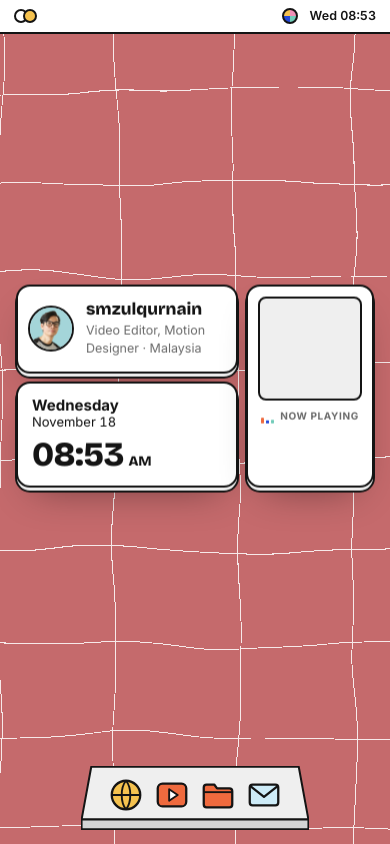
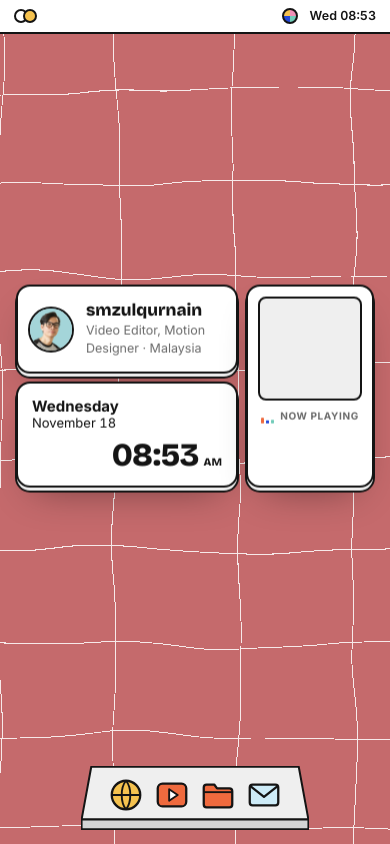
Before and after one commit to smzulqurnain/portfolio-desktop, a plain HTML site: page index.html in a window 390 px wide. Drawn offline with nearby package versions, Linux system fonts and the light colour scheme.

Commit message:
Copyright year follows the current year; clock time right-aligned and scales with the card
Co-Authored-By: Claude Opus 5.5 <noreply@anthropic.com>

```diff
--- a/app.js
+++ b/app.js
@@ -241,7 +241,7 @@ const APPS = {
         <div class="note">
           <div class="tags">${Object.values(FOLDERS).map(f => `<span class="tag" style="--c:${f.soft}">${f.name}</span>`).join('')}<span class="tag" style="--c:#d6f2ec">AI</span></div>
           ${paras(S.bio || '')}
-          <p class="credit"><span class="copy">© 2026 SM Zulqurnain.</span>UI based on the <a href="https://contrauikit.com/" target="_blank" rel="noopener">Contra Wireframe Kit</a> by <a href="https://vijayverma.co/" target="_blank" rel="noopener">Vijay Verma</a>.</p></div>`,
+          <p class="credit"><span class="copy">© ${new Date().getFullYear()} ${esc(S.name || "SM Zulqurnain")}.</span>UI based on the <a href="https://contrauikit.com/" target="_blank" rel="noopener">Contra Wireframe Kit</a> by <a href="https://vijayverma.co/" target="_blank" rel="noopener">Vijay Verma</a>.</p></div>`,
     });
   },
 
--- a/index.html
+++ b/index.html
@@ -5,7 +5,7 @@
 <meta name="viewport" content="width=device-width, initial-scale=1">
 <title>SM Zulqurnain — Motion Desktop</title>
 <meta name="description" content="Portfolio of SM Zulqurnain, motion designer. Social, TVC and launch work for Perodua, MG, Proton, KFC, Pantene and more.">
-<meta name="copyright" content="© 2026 SM Zulqurnain">
+<meta name="copyright" content="© SM Zulqurnain">
 <link rel="icon" href="favicon.ico" sizes="16x16 32x32">
 <link rel="icon" type="image/png" sizes="32x32" href="assets/icons/favicon-32.png">
 <link rel="icon" type="image/png" sizes="16x16" href="assets/icons/favicon-16.png">
--- a/style.css
+++ b/style.css
@@ -64,12 +64,12 @@ button.wg:hover{transform:translateY(-3px)}
 .wg-avatar svg,.wg-avatar img{width:100%;height:100%;object-fit:cover;display:block}
 .wg-handle{display:block;font:800 17px/1.15 var(--display)}
 .wg-role{display:block;font-size:12.5px;color:var(--muted);margin-top:2px}
-.wg-clock{display:flex;align-items:center;gap:10px;padding:12px 14px;font-variant-numeric:tabular-nums}
-.wg-day{display:flex;flex-direction:column;line-height:1.2;font-size:13px}
+.wg-clock{display:flex;flex-wrap:wrap;align-items:center;gap:4px 10px;padding:12px 14px;font-variant-numeric:tabular-nums;container-type:inline-size}
+.wg-day{display:flex;flex-direction:column;line-height:1.2;font-size:13px;white-space:nowrap}
 .wg-day b{font-size:15px}
-.wg-tm{margin-left:auto;display:flex;align-items:baseline;gap:5px}
-.wg-time{font:800 40px/1 var(--display);letter-spacing:-.02em}
-.wg-ampm{font:800 14px/1 var(--display)}
+.wg-tm{margin-left:auto;display:flex;align-items:baseline;justify-content:flex-end;gap:5px}
+.wg-time{font:800 40px/1 var(--display);font-size:clamp(28px,17cqi,40px);letter-spacing:-.02em}
+.wg-ampm{font:800 14px/1 var(--display);font-size:clamp(11px,5.5cqi,14px)}
 .wg-now{grid-column:2;grid-row:1/3;display:flex;flex-direction:column;align-items:center;padding:10px 10px 12px;text-align:center}
 .wg-art{width:100%;aspect-ratio:1;border:var(--stroke) solid var(--ink);border-radius:8px;overflow:hidden;background:var(--chrome)}
 .wg-art img{width:100%;height:100%;object-fit:cover;transition:opacity .35s}
@@ -246,10 +246,7 @@ video.post-img{display:block}
 /* ===== mobile ===== */
 @media (max-width:720px){
   .widget{grid-template-columns:minmax(0,1fr) 128px;width:calc(100vw - 32px);top:calc(50% - 36px)}
-  .wg-clock{flex-wrap:wrap;row-gap:4px}
-  .wg-day{width:100%;white-space:nowrap}
-  .wg-tm{margin-left:0}
-  .wg-time{font-size:34px}
+  .wg-day{width:100%}
   .wg-profile{padding:10px}
   .wg-avatar{width:46px;height:46px}
   .mb-left nav{display:none}
```
